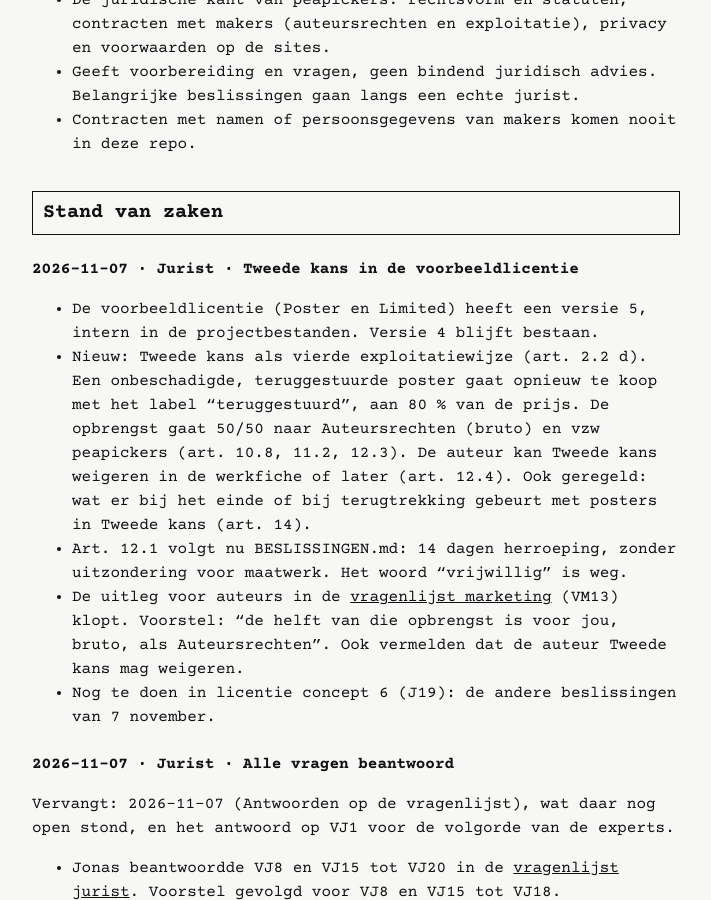
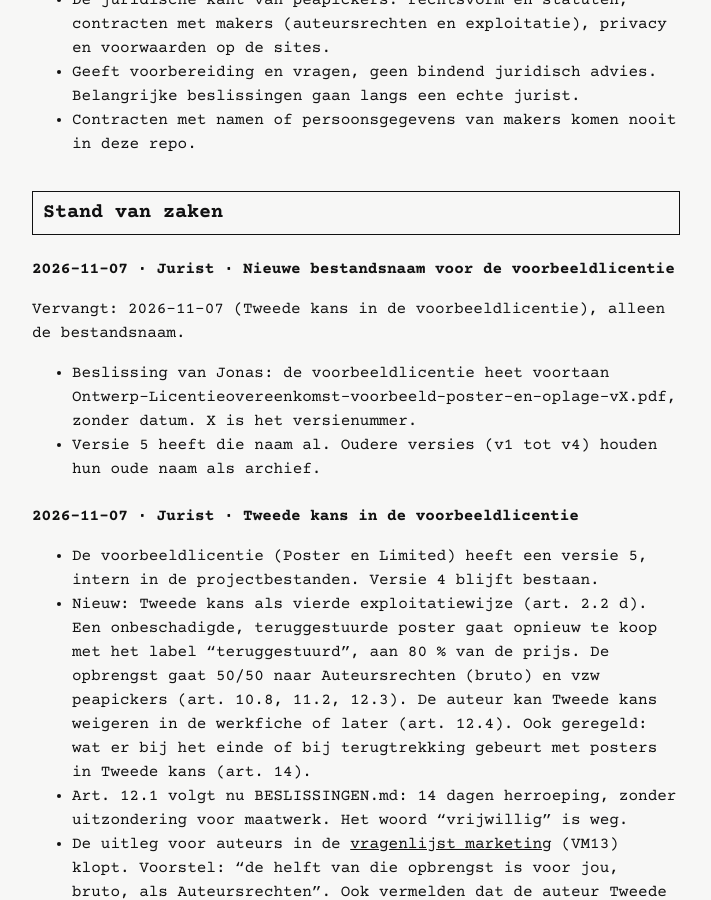
Before and after one commit to peapickers/peapickers.github.io, a Jekyll site: the page built from projecten/jurist.md, in a window 1280 px wide and 900 px high, scrolled down 489 px. Shown: the whole window, without its empty margins (284-995 px from the left). Built offline with Jekyll 4.4.1, drawn with Linux system fonts in a browser that asks for light colours.

Commit message:
Projectpagina jurist: nieuwe bestandsnaam voorbeeldlicentie
Co-Authored-By: Claude Opus 5.5 <noreply@anthropic.com>
Claude-Session: https://claude.ai/code/session_01CW2uQvtCAbJayujQzR9djk

```diff
--- a/projecten/jurist.md
+++ b/projecten/jurist.md
@@ -16,6 +16,13 @@ Claude-project: Jurist · Repo: [peapickers/peapickers.github.io](https://github
 - Contracten met namen of persoonsgegevens van makers komen nooit in deze repo.
 
 ## Stand van zaken
+
+### 2026-11-07 · Jurist · Nieuwe bestandsnaam voor de voorbeeldlicentie
+
+Vervangt: 2026-11-07 (Tweede kans in de voorbeeldlicentie), alleen de bestandsnaam.
+
+- Beslissing van Jonas: de voorbeeldlicentie heet voortaan `Ontwerp-Licentieovereenkomst-voorbeeld-poster-en-oplage-vX.pdf`, zonder datum. X is het versienummer.
+- Versie 5 heeft die naam al. Oudere versies (v1 tot v4) houden hun oude naam als archief.
 
 ### 2026-11-07 · Jurist · Tweede kans in de voorbeeldlicentie
 
```
